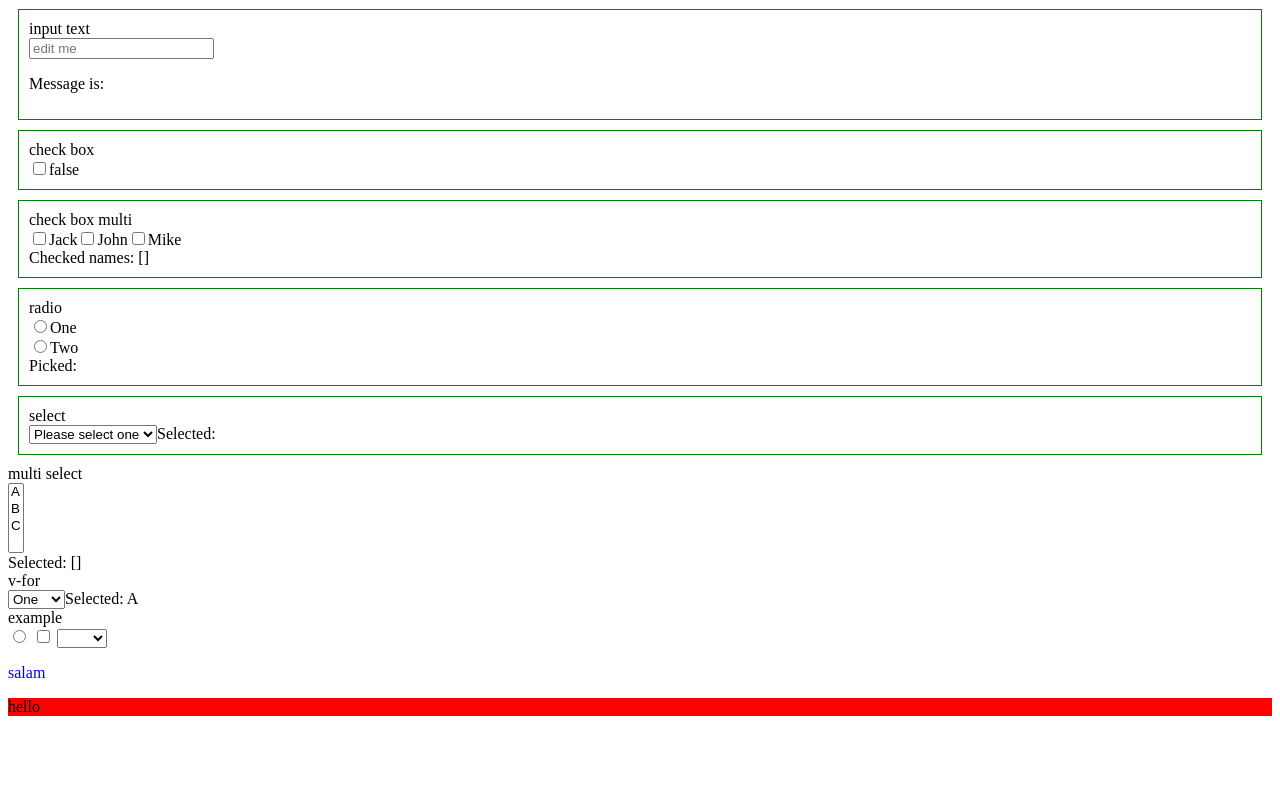
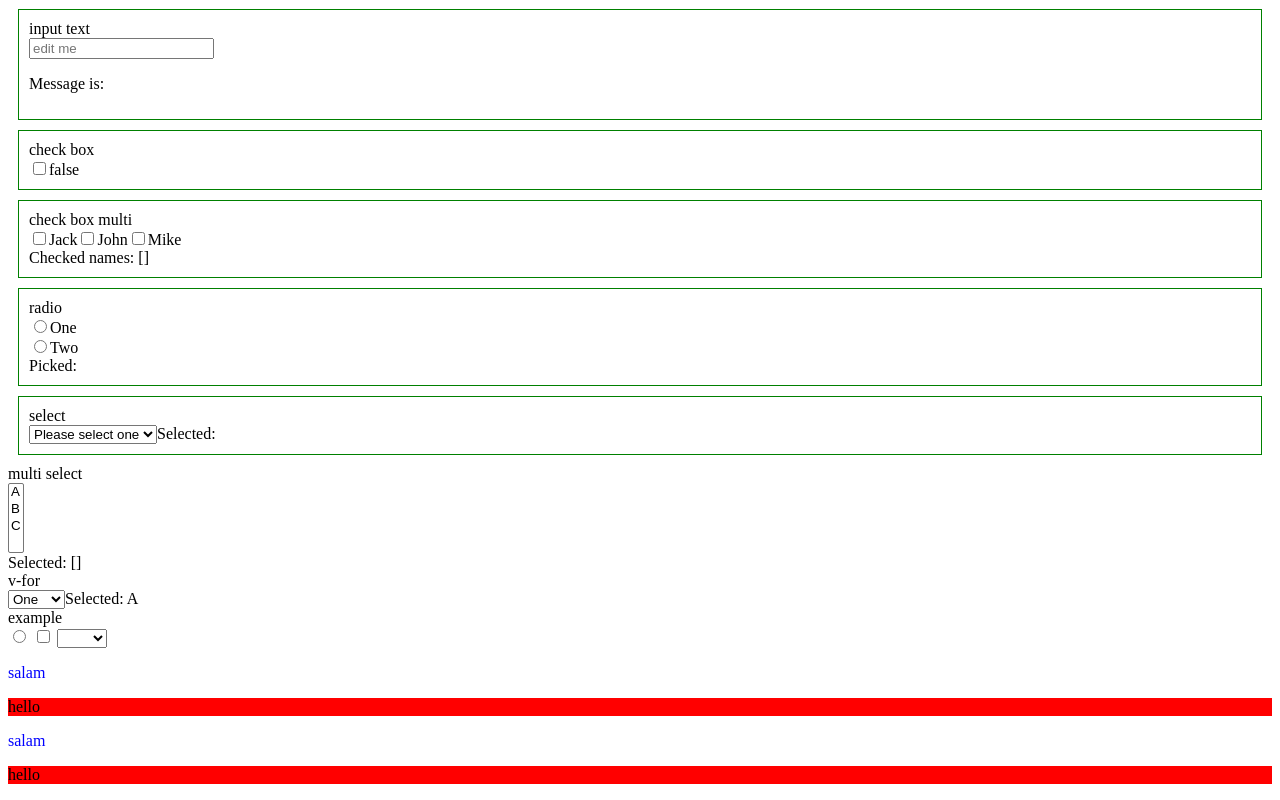
Before and after one commit to elmira-naghibi/game-vuejs, a Vue app: page / in a window 1280 px wide. Shown: the part 184-984 px from the top of the page. Before the commit the page ends 916 px from the top, so only its background shows below. Built offline with nearby package versions, Linux system fonts and the light colour scheme.

Commit message:
fea : adding directive advanced in vue js

```diff
--- a/src/App.vue
+++ b/src/App.vue
@@ -6,6 +6,10 @@
     <formdata></formdata>
     <p v-highlight.delayed="'blue'"> salam </p>
     <p v-highlight:background.delayed="'red'"> hello </p>
+
+    <p v-local-highlight.delayed.anotherModifier="'blue'"> salam </p>
+    <p v-local-highlight:background.delayed.blink="{ mainColor: 'red', secondColor: 'green', delay: 200 }"> hello </p>
+    <p v-local-highlight ></p>
 
 
   </div>
@@ -19,11 +23,46 @@ import formdata from './form/formdata.vue';
 
 export default {
   name: "App",
+   directives: {
+    "local-highlight": {
+      bind(el, binding, vnode) {
+           var delay = 0;
+          if (binding.modifiers["delayed"]) {
+            delay = 3000;
+          }
+         if (binding.modifiers["blink"]) {
+            let mainColor = binding.value.mainColor;
+            let secondColor = binding.value.secondColor;
+            let currentColor = mainColor;
+            setTimeout(() => {
+              setInterval(() => {
+                    currentColor==secondColor ? currentColor = mainColor : currentColor=secondColor
+                    if (binding.arg == "background") {
+                      el.style.backgroundColor = currentColor;
+                    } else {
+                      el.style.color = currentColor;
+                    }
+                },binding.value.delay)
+              }, delay)
+          }
+          else{
+            setTimeout(() => {
+              if (binding.arg == "background") {
+                el.style.backgroundColor = binding.value;
+              } else {
+                el.style.color = binding.value;
+              }
+            }, delay);
+          }
+      }
+    }
+  },
   components: { headercar,cars, NewCar, formdata },
   data() {
     return {
       cars:["benz","pride"],
       maxNumberCars:10,
+
      };
   },
   computed: {
@@ -45,7 +84,7 @@ export default {
     }
 
   },
-};
+}
 </script>
 
 <style>
```
